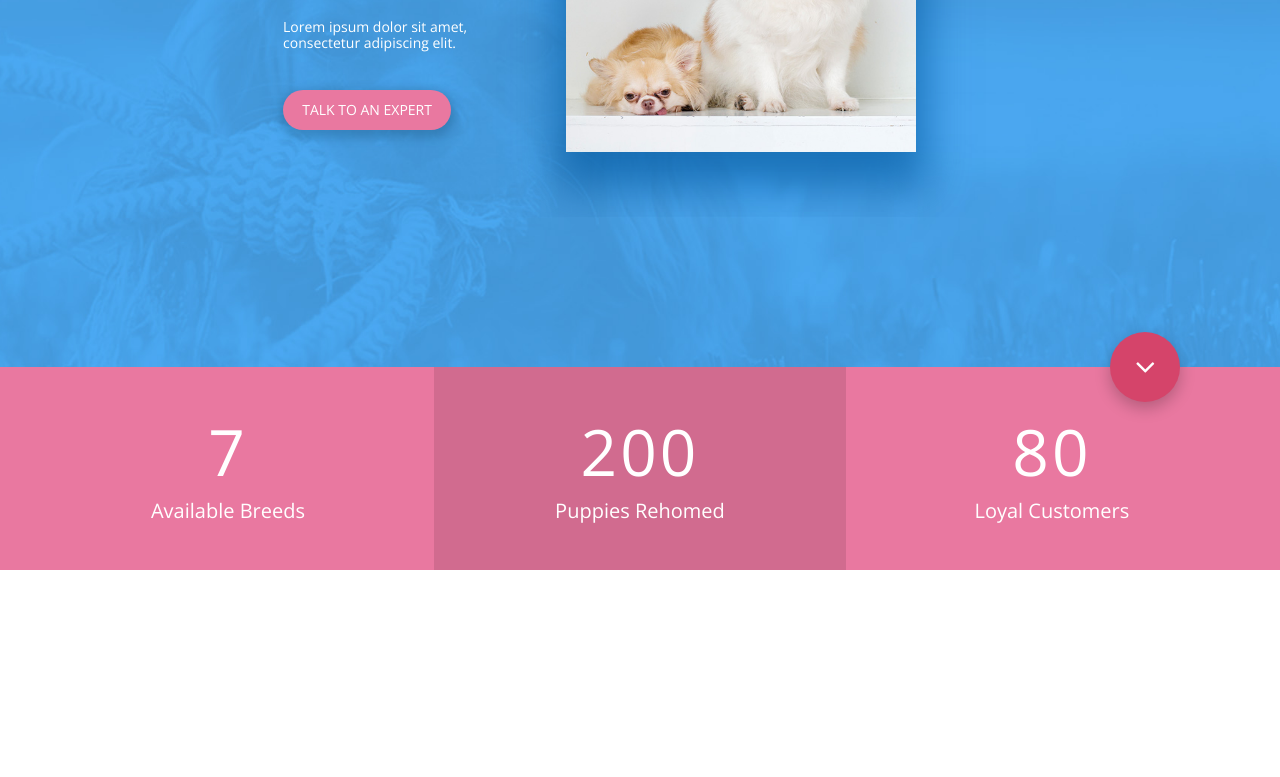
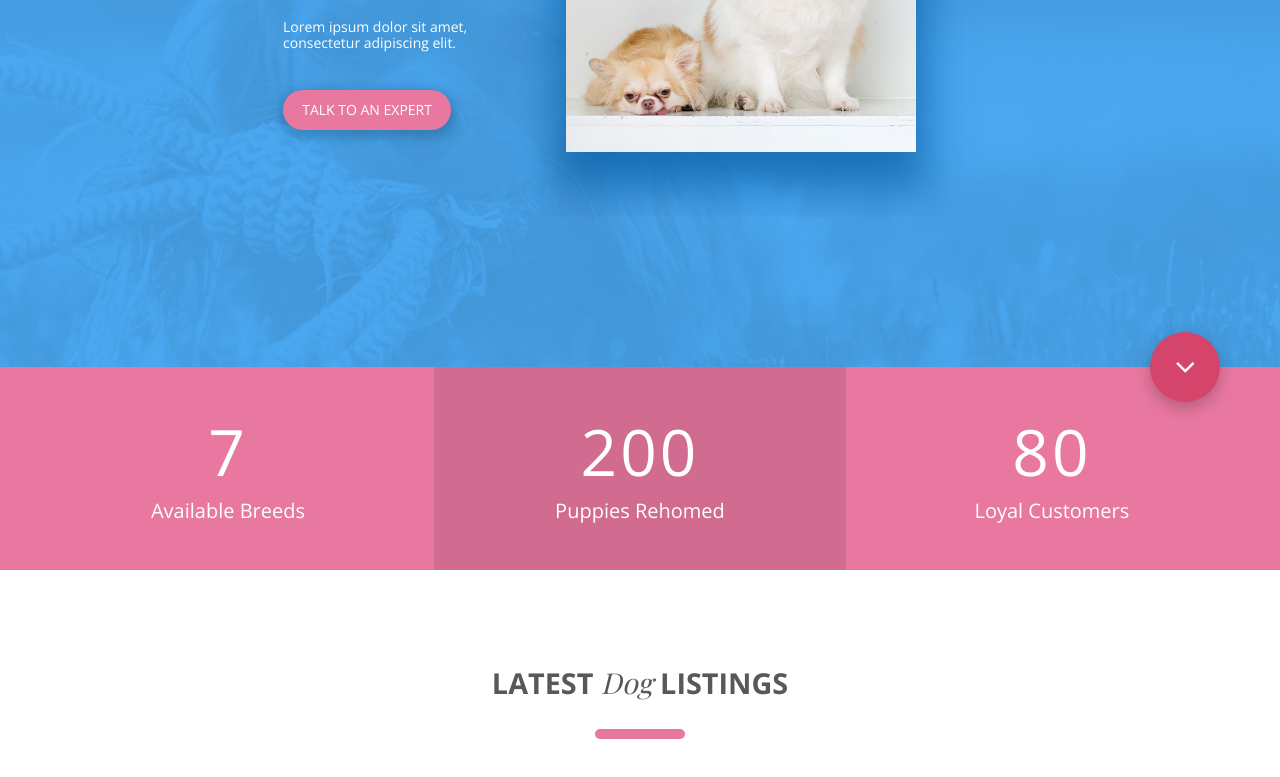
Before and after one commit to ramojej/harp-of-heavens-kennel, a website: page app/index.html in a window 1280 px wide. Shown: the part 488-1265 px from the top of the page. Before the commit the page ends 1058 px from the top, so only its background shows below. Drawn offline with nearby package versions, Linux system fonts and the light colour scheme; a web font is replaced by a local one.

Commit message:
Started dog listings section

```diff
--- a/app/assets/styles/modules/_headline.css
+++ b/app/assets/styles/modules/_headline.css
@@ -9,7 +9,30 @@
 		font-weight: 400;
 	}
 
+	&--smaller {
+		font-size: 1.8rem;
+	}
+
 	&--white {
 		color: #fff;
 	}
+
+	&--black {
+		color: #585858;
+	}
+
+	&--centered {
+		text-align: center;
+	}
+
+	&--centered-underline:after {
+		content: '';
+		width: 90px;
+		height: 10px;
+		background-color: $mainPink;
+		border-radius: 10px;
+		display: block;
+		margin: 0 auto;
+		margin-top: 30px;
+	}
 }
--- a/app/assets/styles/modules/_stats.css
+++ b/app/assets/styles/modules/_stats.css
@@ -23,6 +23,31 @@
 			margin-top: 10px;
 		}
 
+		&__circle-button {
+			background-color: #d5446a;
+			border-radius: 50%;
+			box-shadow: 0px 6px 16px 0px rgba(0,0,0,0.23);
+			position: absolute;
+			top: -35px;
+			right: 20px;
+			height: 60px;
+			width: 60px;
+			transition: 0.5s box-shadow ease;
+
+			&:hover {
+				box-shadow: 0px 6px 20px 0px rgba(255,255,255,0.23);
+			}
+
+			& > i {
+				color: #fff;
+				font-size: 32px;
+				position: absolute;
+				top: 50%;
+				left: 20px;
+				transform: translateY(-50%);
+			}
+		}
+
 			@mixin atMedium {
 
 			&__row {
@@ -43,22 +68,12 @@
 				box-shadow: 0px 6px 16px 0px rgba(0,0,0,0.23);
 				position: absolute;
 				top: -35px;
-				right: 100px;
+				right: 60px;
 				height: 70px;
 				width: 70px;
-				transition: 0.5s box-shadow ease;
-
-				&:hover {
-					box-shadow: 0px 6px 20px 0px rgba(255,255,255,0.23);
-				}
 
 				& > i {
-					color: #fff;
-					font-size: 32px;
-					position: absolute;
-					top: 50%;
 					left: 25px;
-					transform: translateY(-50%);
 				}
 			}
 		}
--- a/app/index.html
+++ b/app/index.html
@@ -78,6 +78,14 @@
 		</section>
 		<!-- END STATS SECTION -->
 
+		<!-- START DOG LISTINGS -->
+		<section class="dog-listings page-section">
+			<div class="wrapper">
+				<h2 class="headline headline--black headline--centered headline--smaller headline--centered-underline">LATEST <span>Dog</span> LISTINGS</h2>
+			</div>
+		</section>
+		<!-- END LISTINGS -->
+
 
 	</body>
 </html>
--- a/app/temp/styles/styles.css
+++ b/app/temp/styles/styles.css
@@ -703,8 +703,31 @@ img {
   font-weight: 400;
 }
 
+.headline--smaller {
+  font-size: 1.8rem;
+}
+
 .headline--white {
   color: #fff;
+}
+
+.headline--black {
+  color: #585858;
+}
+
+.headline--centered {
+  text-align: center;
+}
+
+.headline--centered-underline:after {
+  content: '';
+  width: 90px;
+  height: 10px;
+  background-color: #e978a0;
+  border-radius: 10px;
+  display: block;
+  margin: 0 auto;
+  margin-top: 30px;
 }
 
 .btn {
@@ -765,6 +788,32 @@ img {
   margin-top: 10px;
 }
 
+.stats__circle-button {
+  background-color: #d5446a;
+  border-radius: 50%;
+  box-shadow: 0px 6px 16px 0px rgba(0,0,0,0.23);
+  position: absolute;
+  top: -35px;
+  right: 20px;
+  height: 60px;
+  width: 60px;
+  transition: 0.5s box-shadow ease;
+}
+
+.stats__circle-button:hover {
+  box-shadow: 0px 6px 20px 0px rgba(255,255,255,0.23);
+}
+
+.stats__circle-button > i {
+  color: #fff;
+  font-size: 32px;
+  position: absolute;
+  top: 50%;
+  left: 20px;
+  -webkit-transform: translateY(-50%);
+          transform: translateY(-50%);
+}
+
 /* 800 px or larger */
 
 @media (min-width: 800px) {
@@ -787,23 +836,12 @@ img {
     box-shadow: 0px 6px 16px 0px rgba(0,0,0,0.23);
     position: absolute;
     top: -35px;
-    right: 100px;
+    right: 60px;
     height: 70px;
     width: 70px;
-    transition: 0.5s box-shadow ease;
-  }
-
-  .stats__circle-button:hover {
-    box-shadow: 0px 6px 20px 0px rgba(255,255,255,0.23);
   }
 
   .stats__circle-button > i {
-    color: #fff;
-    font-size: 32px;
-    position: absolute;
-    top: 50%;
     left: 25px;
-    -webkit-transform: translateY(-50%);
-            transform: translateY(-50%);
   }
 }
```
